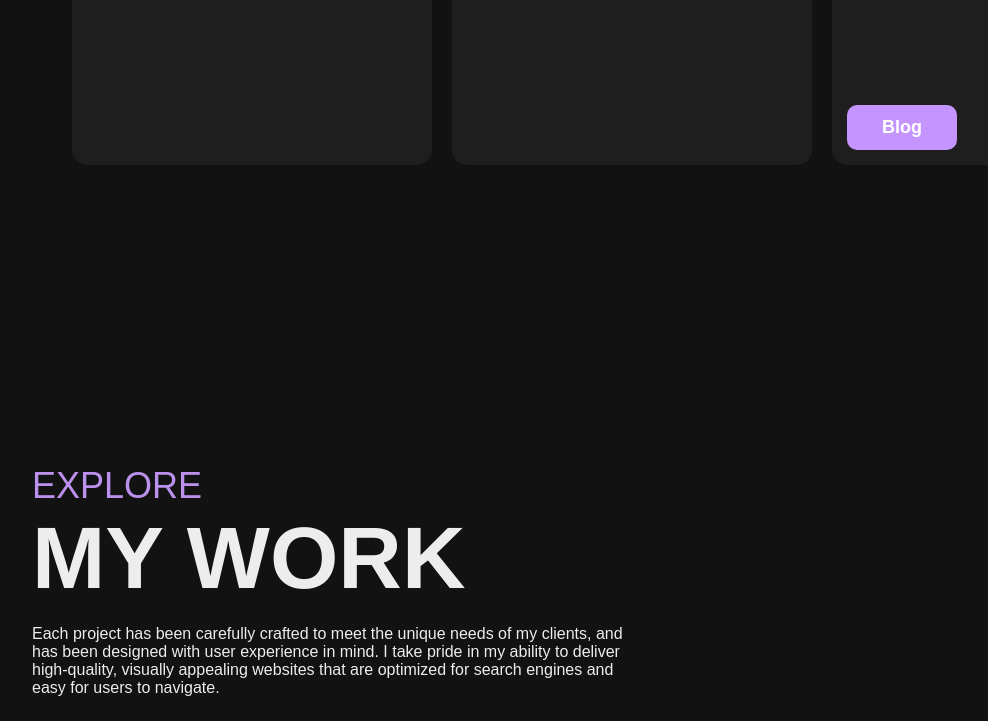
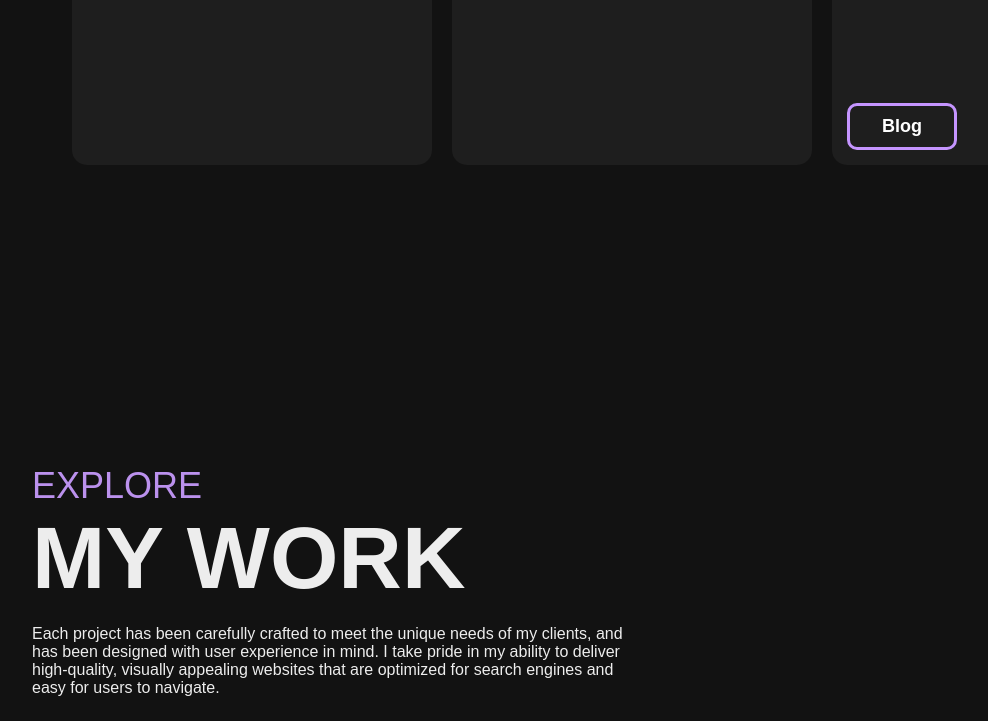
Before and after one commit to GawronDev/jg-portfolio-website, a React (Vite) app: page / in a window 1280 px wide. Shown: the part 1285-2006 px from the top of the page, without its empty margins (8-996 px from the left). Built offline with nearby package versions, Linux system fonts and the light colour scheme; a web font is replaced by a local one.

Commit message:
Add new Cursor behaviour

```diff
--- a/src/components/TopBar.jsx
+++ b/src/components/TopBar.jsx
@@ -59,12 +59,16 @@ export default function TopBar(props) {
     function cursorTurnOnHover() {
         let cursor = document.getElementById("cursor");
         cursor.style.width = "30px";
+        cursor.style.mixBlendMode = "normal";
         cursor.style.backgroundColor = "#C595FF";
+        cursor.style.opacity = "0.5";
     }
 
     function cursorTurnOffHover() {
         cursor.style.width = "40px";
+        cursor.style.mixBlendMode = "luminosity";
         cursor.style.backgroundColor = "transparent";
+        cursor.style.opacity = "1";
     }
 
     return (
--- a/src/css/Button.css
+++ b/src/css/Button.css
@@ -2,15 +2,15 @@
     display: flex;
     flex-wrap: wrap;
     flex-direction: row;
-    border: none;
     border-radius: 10px;
     min-width: 110px;
     width: fit-content;
     justify-content: center;
     flex-shrink: 0;
-    background-color: #C595FF;
-    padding: 12px 25px;
+    background-color: #1E1E1E;
+    padding: 10px 20px;
     margin-top: auto;
+    border: 3px solid #C595FF;
 }
 
 .button a {
--- a/src/css/Cursor.css
+++ b/src/css/Cursor.css
@@ -9,7 +9,7 @@
     pointer-events: none;
     overflow: hidden;
     mix-blend-mode: luminosity;
-    transition: background-color 0.5s, width 0.5s ease-in-out;
+    transition: background-color 0.3s, width 0.5s ease-in-out;
   }
 
   /*  Stop displaying the cursor if there is no mouse */
```
